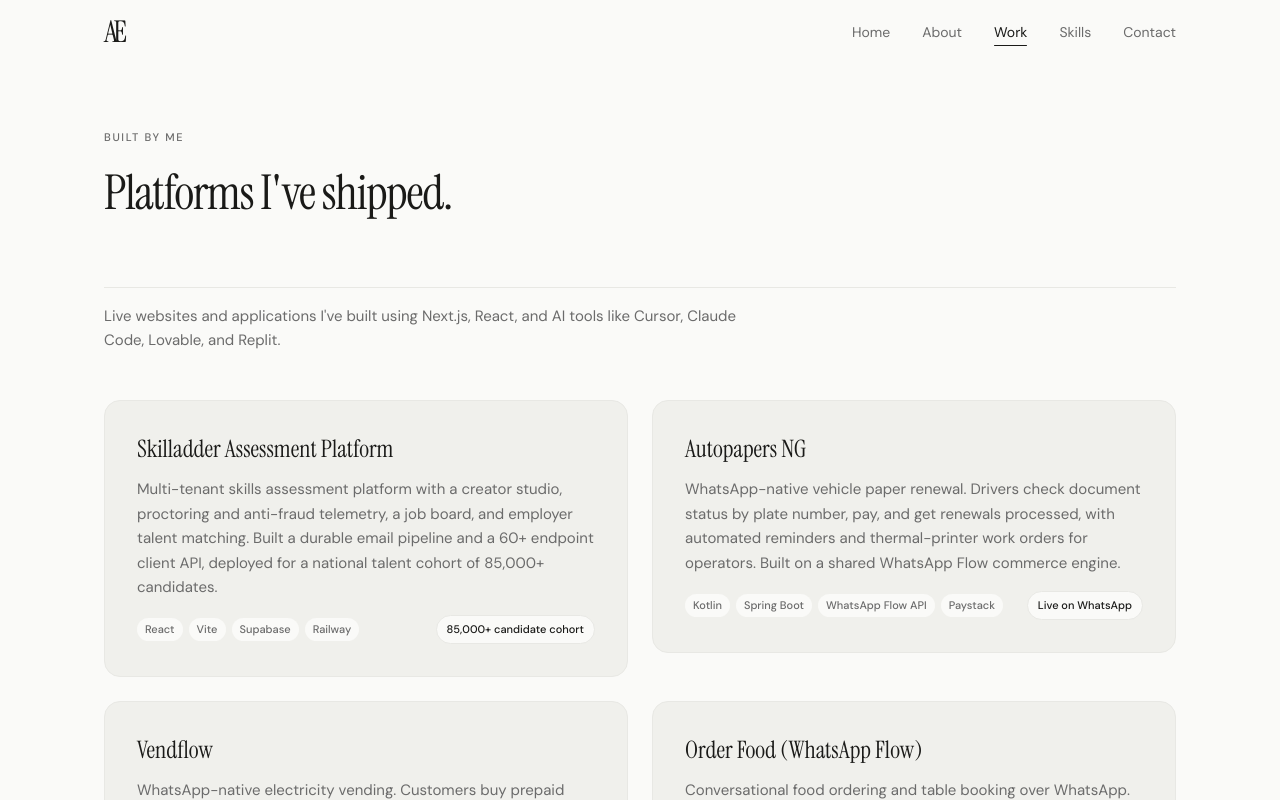
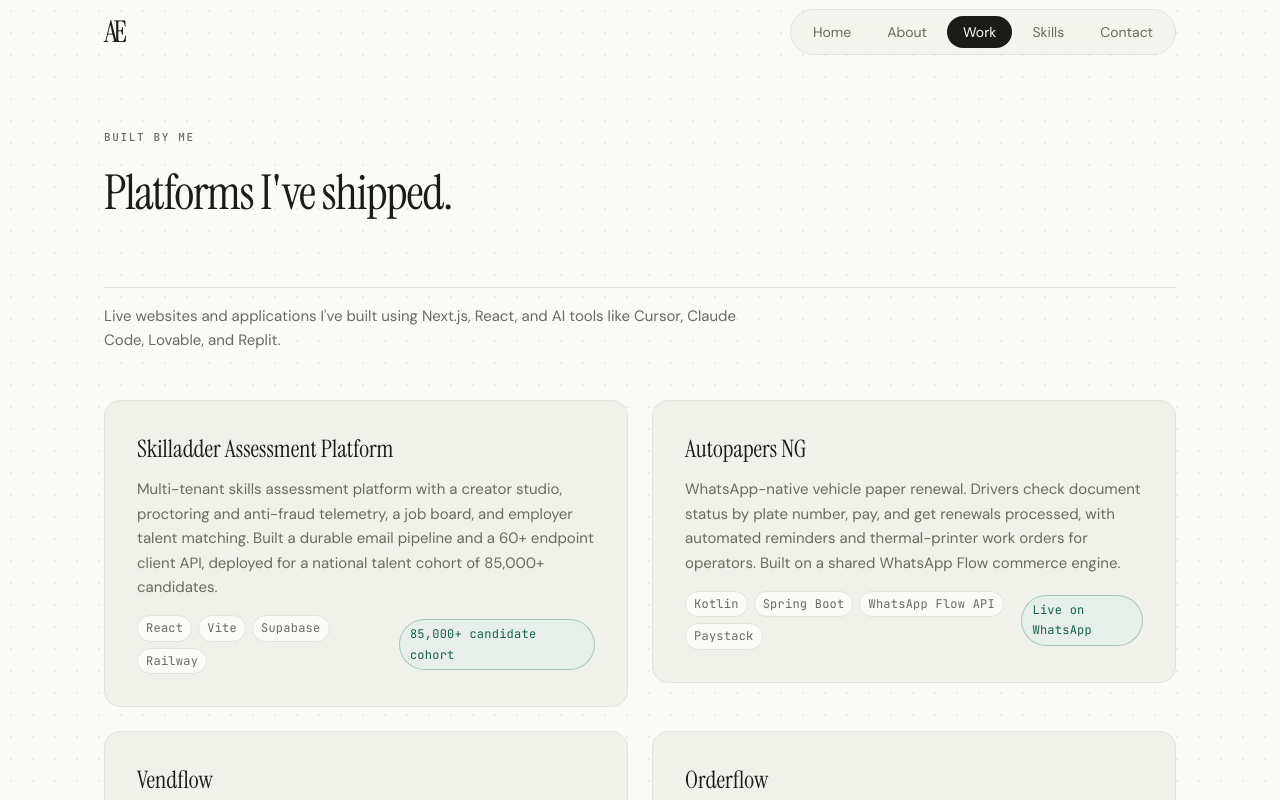
Before and after one commit to IamDejman/portfolio, a Next.js app: page /work in a window 1280 px wide. Shown: the top 800 px of the page. Built offline with nearby package versions, Linux system fonts and the light colour scheme.

Commit message:
feat: design system pass
- Semantic color tokens with dark mode via prefers-color-scheme
- JetBrains Mono third type voice for labels, chips, and meta
- Deep green accent, dot-grid ground texture, card hover lift
- Floating pill nav with active state
- Orderflow entry with live URL

```diff
--- a/src/app/error.tsx
+++ b/src/app/error.tsx
@@ -18,7 +18,7 @@ export default function Error({
         </p>
         <button
           onClick={reset}
-          className="inline-flex items-center gap-2 bg-dark text-white px-6 py-3 rounded-full text-sm font-medium hover:opacity-90 transition-opacity"
+          className="inline-flex items-center gap-2 bg-dark text-bg px-6 py-3 rounded-full text-sm font-medium hover:opacity-90 transition-opacity"
         >
           Try again
         </button>
--- a/src/app/globals.css
+++ b/src/app/globals.css
@@ -1,15 +1,49 @@
 @import "tailwindcss";
 
+/* Semantic palette: light is the base, dark overrides via media query.
+   Utilities must reference these vars (see @theme inline below) so both
+   schemes work without per-class dark: variants. */
+:root {
+  --bg: #fafaf8;
+  --text: #1b1b18;
+  --muted: #6b6960;
+  --muted-light: #8a8880;
+  --card: #f1f1ec;
+  --border: #e4e3db;
+  --dark: #1b1b18;
+  --accent: #17604a;
+  --accent-soft: #e6efe9;
+  --dot: rgba(27, 27, 24, 0.07);
+}
+
+@media (prefers-color-scheme: dark) {
+  :root {
+    --bg: #151513;
+    --text: #eceae2;
+    --muted: #9c9a8f;
+    --muted-light: #7e7c72;
+    --card: #1e1e1a;
+    --border: #2e2e28;
+    --dark: #eceae2;
+    --accent: #5fb893;
+    --accent-soft: #1c2b24;
+    --dot: rgba(236, 234, 226, 0.05);
+  }
+}
+
 @theme inline {
-  --color-bg: #FAFAF8;
-  --color-text: #1A1A18;
-  --color-muted: #6B6B6B;
-  --color-muted-light: #888888;
-  --color-card: #F0F0EC;
-  --color-border: #E8E8E4;
-  --color-dark: #1A1A18;
+  --color-bg: var(--bg);
+  --color-text: var(--text);
+  --color-muted: var(--muted);
+  --color-muted-light: var(--muted-light);
+  --color-card: var(--card);
+  --color-border: var(--border);
+  --color-dark: var(--dark);
+  --color-accent: var(--accent);
+  --color-accent-soft: var(--accent-soft);
   --font-sans: var(--font-dm-sans);
   --font-serif: var(--font-instrument-serif);
+  --font-mono: var(--font-jetbrains-mono);
 }
 
 html {
@@ -17,21 +51,30 @@ html {
 }
 
 body {
-  background: var(--color-bg);
-  color: var(--color-text);
-  font-family: var(--font-sans), system-ui, sans-serif;
+  background-color: var(--bg);
+  background-image: radial-gradient(var(--dot) 1px, transparent 1px);
+  background-size: 22px 22px;
+  color: var(--text);
+  font-family: var(--font-dm-sans), system-ui, sans-serif;
   font-size: 15px;
   line-height: 1.7;
 }
 
-/* Section label style */
+/* Section label style: mono microtype voice */
 .section-label {
   font-size: 11px;
   text-transform: uppercase;
   letter-spacing: 0.15em;
-  color: var(--color-muted);
-  font-family: var(--font-sans), system-ui, sans-serif;
+  color: var(--muted);
+  font-family: var(--font-jetbrains-mono), ui-monospace, monospace;
   font-weight: 500;
+}
+
+/* Mono meta text (dates, tags, stats labels) */
+.meta {
+  font-family: var(--font-jetbrains-mono), ui-monospace, monospace;
+  font-size: 12px;
+  letter-spacing: 0.02em;
 }
 
 /* Scroll animation */
@@ -44,6 +87,17 @@ body {
 .animate-on-scroll.is-visible {
   opacity: 1;
   transform: translateY(0);
+}
+
+@media (prefers-reduced-motion: reduce) {
+  html {
+    scroll-behavior: auto;
+  }
+  .animate-on-scroll {
+    opacity: 1;
+    transform: none;
+    transition: none;
+  }
 }
 
 /* Project hover dimming */
@@ -60,6 +114,26 @@ body {
   transition: opacity 0.3s ease;
 }
 
+/* Card hover lift */
+.card-lift {
+  transition: transform 0.25s ease, border-color 0.25s ease,
+    box-shadow 0.25s ease;
+}
+
+.card-lift:hover {
+  transform: translateY(-3px);
+  border-color: var(--muted-light);
+  box-shadow: 0 6px 24px rgba(27, 27, 24, 0.06);
+}
+
+@media (prefers-reduced-motion: reduce) {
+  .card-lift,
+  .card-lift:hover {
+    transform: none;
+    transition: none;
+  }
+}
+
 /* Active nav indicator */
 .nav-link {
   position: relative;
@@ -72,14 +146,14 @@ body {
   left: 0;
   right: 0;
   height: 1.5px;
-  background: var(--color-text);
+  background: var(--text);
   border-radius: 1px;
 }
 
 /* Focus styles for keyboard navigation (WCAG 2.4.7) */
 a:focus-visible,
 button:focus-visible {
-  outline: 2px solid var(--color-text);
+  outline: 2px solid var(--text);
   outline-offset: 2px;
   border-radius: 2px;
 }
--- a/src/app/layout.tsx
+++ b/src/app/layout.tsx
@@ -1,7 +1,7 @@
 import type { Metadata } from "next";
 import { Analytics } from "@vercel/analytics/next";
 import { SpeedInsights } from "@vercel/speed-insights/next";
-import { DM_Sans, Instrument_Serif } from "next/font/google";
+import { DM_Sans, Instrument_Serif, JetBrains_Mono } from "next/font/google";
 import Navigation from "@/components/Navigation";
 import Footer from "@/components/Footer";
 import { siteConfig } from "@/data/content";
@@ -18,6 +18,13 @@ const instrumentSerif = Instrument_Serif({
   subsets: ["latin"],
   weight: "400",
   style: ["normal", "italic"],
+  display: "swap",
+});
+
+const jetbrainsMono = JetBrains_Mono({
+  variable: "--font-jetbrains-mono",
+  subsets: ["latin"],
+  weight: ["400", "500"],
   display: "swap",
 });
 
@@ -67,7 +74,10 @@ export default function RootLayout({
   };
 
   return (
-    <html lang="en" className={`${dmSans.variable} ${instrumentSerif.variable}`}>
+    <html
+      lang="en"
+      className={`${dmSans.variable} ${instrumentSerif.variable} ${jetbrainsMono.variable}`}
+    >
       <body className="antialiased">
         <script
           type="application/ld+json"
--- a/src/app/not-found.tsx
+++ b/src/app/not-found.tsx
@@ -13,7 +13,7 @@ export default function NotFound() {
         </p>
         <Link
           href="/"
-          className="inline-flex items-center gap-2 bg-dark text-white px-6 py-3 rounded-full text-sm font-medium hover:opacity-90 transition-opacity"
+          className="inline-flex items-center gap-2 bg-dark text-bg px-6 py-3 rounded-full text-sm font-medium hover:opacity-90 transition-opacity"
         >
           Back to home
         </Link>
--- a/src/app/work/page.tsx
+++ b/src/app/work/page.tsx
@@ -29,7 +29,7 @@ export default function WorkPage() {
       <div className="mt-12 grid grid-cols-1 md:grid-cols-2 gap-6">
         {builtProjects.map((project, i) => {
           const cardClass =
-            "group block bg-card rounded-2xl p-8 border border-border hover:border-text/20 transition-all duration-300";
+            "card-lift group block bg-card rounded-2xl p-8 border border-border";
           const inner = (
             <>
               <div className="flex items-start justify-between gap-4 mb-3">
@@ -52,13 +52,13 @@ export default function WorkPage() {
                   {project.tech.map((t) => (
                     <span
                       key={t}
-                      className="text-[11px] font-medium text-muted bg-bg px-2 py-0.5 rounded-full"
+                      className="meta text-[11px] text-muted bg-bg px-2 py-0.5 rounded-full border border-border"
                     >
                       {t}
                     </span>
                   ))}
                 </div>
-                <span className="text-[11px] font-medium text-text bg-bg px-2.5 py-1 rounded-full border border-border">
+                <span className="meta text-[11px] text-accent bg-accent-soft px-2.5 py-1 rounded-full border border-accent/30">
                   {project.highlight}
                 </span>
               </div>
@@ -108,7 +108,7 @@ export default function WorkPage() {
                       {project.client} · {project.role}
                     </p>
                   </div>
-                  <span className="shrink-0 text-xs font-medium bg-card text-text px-3 py-1.5 rounded-full border border-border">
+                  <span className="meta shrink-0 text-xs bg-card text-text px-3 py-1.5 rounded-full border border-border">
                     {project.highlight}
                   </span>
                 </div>
@@ -121,7 +121,7 @@ export default function WorkPage() {
                   {project.tags.map((tag) => (
                     <span
                       key={tag}
-                      className="text-xs text-muted px-2.5 py-1 rounded-full border border-border"
+                      className="meta text-xs text-muted px-2.5 py-1 rounded-full border border-border"
                     >
                       {tag}
                     </span>
--- a/src/components/Navigation.tsx
+++ b/src/components/Navigation.tsx
@@ -41,15 +41,15 @@ export default function Navigation() {
           <Logo />
 
           {/* Desktop nav */}
-          <div className="hidden md:flex items-center gap-8">
+          <div className="hidden md:flex items-center gap-1 rounded-full border border-border bg-card/70 backdrop-blur-md p-1.5">
             {navLinks.map((link) => (
               <Link
                 key={link.href}
                 href={link.href}
-                className={`nav-link text-sm transition-colors hover:text-text ${
+                className={`rounded-full px-4 py-1.5 text-sm transition-colors ${
                   pathname === link.href
-                    ? "active text-text"
-                    : "text-muted"
+                    ? "bg-dark text-bg"
+                    : "text-muted hover:text-text"
                 }`}
               >
                 {link.label}
--- a/src/data/content.ts
+++ b/src/data/content.ts
@@ -151,7 +151,8 @@ export const builtProjects: BuiltProject[] = [
     highlight: "Live bill payments",
   },
   {
-    title: "Order Food (WhatsApp Flow)",
+    title: "Orderflow",
+    url: "https://app.tryorderflow.com",
     description:
       "Conversational food ordering and table booking over WhatsApp. Menu browsing, item customization, checkout, and kitchen receipt printing, all inside a single WhatsApp Flow with a Next.js operator dashboard.",
     tech: ["Kotlin", "Spring Boot", "Next.js", "WhatsApp Flow API"],
```
Also changed, not shown: src/app/contact/page.tsx (+7 -7 lines), src/app/page.tsx (+7 -7 lines).
